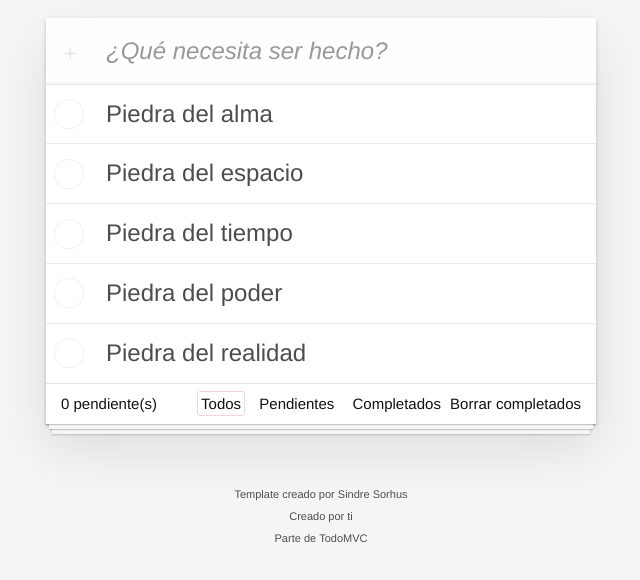
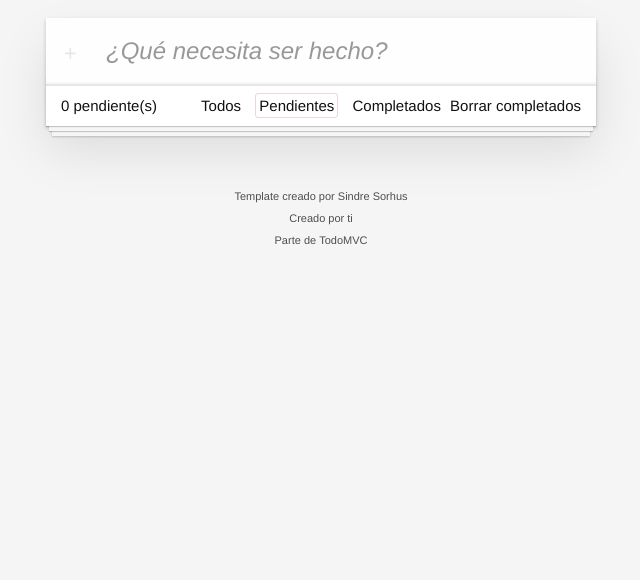
Before and after one commit to shenanigans15/todo-app, a website built with Vite: page index.html in a window 1280 px wide. Both pictures are taken after a click on the link "Pendientes". Shown: the part 112-692 px from the top of the page, without its empty margins (319-959 px from the left). Built offline with nearby package versions, Linux system fonts and the light colour scheme.

Commit message:
render-pending - create module index - update barrel module app.html - change "selected filtro" class for "filtro" app.js - create updatePendingCount todo.store - export Filters

```diff
--- a/main.js
+++ b/main.js
@@ -2,6 +2,7 @@
 import {App} from './src/todos/app'
 import todoStore from './src/store/todo.store'
 
+
 todoStore.initStore()
 
 App('#app')
--- a/src/store/todo.store.js
+++ b/src/store/todo.store.js
@@ -1,6 +1,6 @@
 import { Todo } from "../todos/models/todo.model";
 
-const Filters = {
+export const Filters = {
     All: 'all',
     Completed: 'Completed',
     Pending: 'Pending'
@@ -8,18 +8,13 @@
 
 
 const state = {
-    todos: [
-        new Todo('Piedra del alma'),
-        new Todo('Piedra del espacio'),
-        new Todo('Piedra del tiempo'),
-        new Todo('Piedra del poder'),
-        new Todo('Piedra del realidad'),
-    ],
+    todos: [],
     filter: Filters.All,
 }
 
 
 const initStore = () => {
+    loadStore()
     console.log('InitStore 🥑')
 }
 
--- a/src/todos/app.html
+++ b/src/todos/app.html
@@ -37,9 +37,10 @@
         <!-- Remove this if you don't implement routing -->
         <ul class="filters">
             <li>
-                <a class="selected filtro" class="selected" href="#/">Todos</a>
+                <a class="filtro" class="selected" href="#/">Todos</a>
             </li>
             <li>
+                <!-- selected -->
                 <a class="filtro" href="#/active">Pendientes</a>
             </li>
             <li>
--- a/src/todos/app.js
+++ b/src/todos/app.js
@@ -1,11 +1,13 @@
 import html from './app.html?raw'
-import todoStore from '../store/todo.store'
-import { renderTodos } from './use-cases'
+import todoStore, { Filters } from '../store/todo.store'
+import { renderTodos, renderPending } from './use-cases'
 
 const ElementIDs = {
     ClearCompleted: '.clear-completed',
     TodoList: '.todo-list',
     NewTodoInput: '#new-todo-input',
+    TodoFilters: '.filtro',
+    PendingCountLabel: '#pending-count'
 }
 
 /**
@@ -17,6 +19,11 @@
     const displayTodos = () => {
         const todos = todoStore.getTodos(todoStore.getCurrentFilter())
         renderTodos(ElementIDs.TodoList, todos)
+        updatePendingCount()
+    }
+
+    const updatePendingCount = () => {
+        renderPending(ElementIDs.PendingCountLabel)
     }
 
     // Cuando la función App() se llama
@@ -31,6 +38,7 @@
     const newDescriptionInput = document.querySelector(ElementIDs.NewTodoInput)
     const todoListUL = document.querySelector(ElementIDs.TodoList)
     const todoClear = document.querySelector(ElementIDs.ClearCompleted)
+    const filtersLIs = document.querySelectorAll(ElementIDs.TodoFilters)
 
 
     // Listeners
@@ -63,5 +71,26 @@
         displayTodos()
     })
 
+    filtersLIs.forEach(element => {
+        element.addEventListener('click', (element) => {
+            filtersLIs.forEach(el => el.classList.remove('selected'))
+            element.target.classList.add('selected')
+
+            switch(element.target.text) {
+                case 'Todos':
+                    todoStore.setFilter(Filters.All)
+                break
+                case 'Pendientes':
+                    todoStore.setFilter(Filters.Pending)
+                break
+                case 'Completados':
+                    todoStore.setFilter(Filters.Completed)
+                break
+            }
+
+            displayTodos()
+        })
+    })
+
 
 }
--- a/src/todos/use-cases/index.js
+++ b/src/todos/use-cases/index.js
@@ -1,2 +1,3 @@
 export {createTodoHTML} from './create-todo-html'
+export {renderPending} from './render-pending'
 export {renderTodos} from './render-todos'
--- /dev/null
+++ b/src/todos/use-cases/render-pending.js
@@ -0,0 +1,15 @@
+import todoStore, { Filters } from "../../store/todo.store"
+
+let element
+/**
+ *
+ * @param {String} elementId
+ */
+export const renderPending = (elementId) => {
+    if (!element)
+        element = document.querySelector(elementId)
+    if (!element)
+        throw new Error(`Element ${elementId} not found`)
+
+    element.innerHTML = todoStore.getTodos(Filters.Pending).length
+}
```
